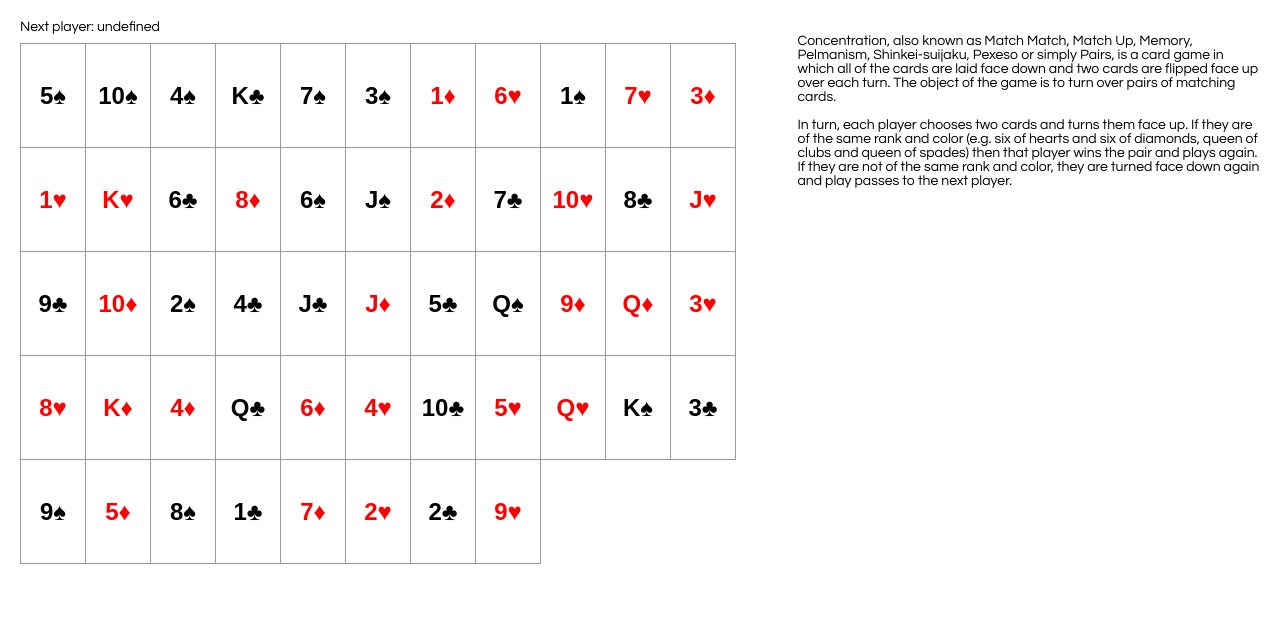
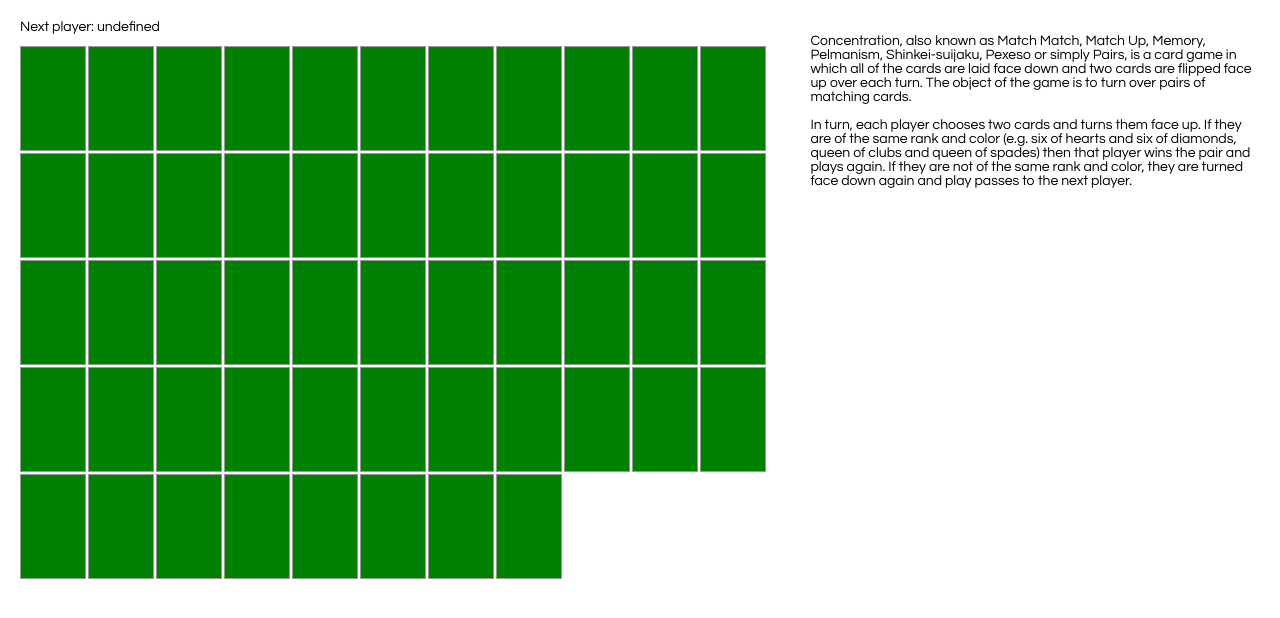
Before and after one commit to doubledoors/concentration, a React app: page / in a window 1280 px wide. Built offline with nearby package versions, Linux system fonts and the light colour scheme.

Commit message:
Progress on card flipping animation

```diff
--- a/public/index.html
+++ b/public/index.html
@@ -19,7 +19,7 @@
       work correctly both with client-side routing and a non-root public URL.
       Learn how to configure a non-root public URL by running `npm run build`.
     -->
-    <title>React App</title>
+    <title>Concentration</title>
   </head>
   <body>
     <noscript>
--- a/src/Card.js
+++ b/src/Card.js
@@ -5,16 +5,23 @@ class Card extends Component {
 
   render() {
 
-    let classes = classNames( this.props.className, {
-        'card': true,
-        'red': this.props.suit === "♥" || this.props.suit === "♦"
+    let buttonClasses = classNames( this.props.className, {
+      'card': true,
+      'flipped': this.props.flipped,
+      'red': this.props.suit === "♥" || this.props.suit === "♦",
+       [`${this.props.suit}`]: true
     } );
 
     return (
-      <button className={classes} onClick={() => this.props.onClick(this.props.id, this.props.suit, this.props.rank)}>
-        <span>{this.props.rank}</span>
-        <span>{this.props.suit}</span>
-      </button>
+      <div className="card-container">
+        <button className={buttonClasses} onClick={() => this.props.onClick(this.props.id, this.props.suit, this.props.rank)}>
+          <figure className="back">
+            <span>{this.props.rank}</span>
+            <span>{this.props.suit}</span>
+          </figure>
+          <figure className="front"></figure>
+        </button>
+      </div>
     );
   }
 }
--- a/src/Deck.js
+++ b/src/Deck.js
@@ -39,8 +39,8 @@ class Deck extends Component {
 
   _shuffleDeck(d) {
     for (let i = d.length; i; i--) {
-        let j = Math.floor(Math.random() * i);
-        [d[i - 1], d[j]] = [d[j], d[i - 1]];
+      let j = Math.floor(Math.random() * i);
+      [d[i - 1], d[j]] = [d[j], d[i - 1]];
     }
   }
 
@@ -55,6 +55,7 @@ class Deck extends Component {
               key={card.id}
               suit={card.suit}
               rank={card.rank}
+              flipped={this.props.isFaceUp}
               onClick={this.props.handleCardClick}
             />
           )}
--- a/src/Game.css
+++ b/src/Game.css
@@ -26,20 +26,57 @@ ol, ul {
   margin-bottom: 10px;
 }
 
+.card-container{
+  position: relative;
+  height: 105px;
+  width: 66px;
+  margin-right: 2px;
+  margin-top: 2px;
+  float: left;
+  perspective: 800px;
+}
+
 .card {
-  /*display: none;*/
+  position: absolute;
   background: #fff;
+  font-size: 20px;
+  font-weight: bold;
+  padding: 0;
+  height: 100%;
+  width: 100%;
+  transform-style: preserve-3d;
+  transition: transform 1s;
   border: 1px solid #999;
-  float: left;
-  font-size: 24px;
-  font-weight: bold;
-  line-height: 34px;
-  height: 105px;
-  margin-right: -1px;
-  margin-top: -1px;
-  padding: 0;
-  text-align: center;
-  width: 66px;
+}
+
+.card figure {
+  margin: 0;
+  display: block;
+  position: absolute;
+  top: 0;
+  width: 100%;
+  height: 100%;
+  backface-visibility: hidden;
+}
+
+.card figure span {
+  display: block;
+  line-height: 6px;
+  padding: 14px 0 0 8px;
+  text-align: left;
+}
+
+.card .back {
+  background: #fff;
+  transform: rotateY( 180deg );
+}
+
+.card .front {
+  background: green;
+}
+
+.card.flipped {
+  transform: rotateY( 180deg );
 }
 
 .red span{
--- a/src/Game.js
+++ b/src/Game.js
@@ -1,3 +1,4 @@
+/*eslint no-mixed-operators: "off"*/
 import React, { Component } from 'react';
 import Deck from './Deck';
 import './Game.css';
@@ -6,37 +7,33 @@ class Game extends Component {
   constructor() {
     super();
     this.state = {
-      activeCards: []
+      selectedCards: []
     };
     this._handleCardClick = this._handleCardClick.bind(this);
   }
 
   _handleCardClick(id, suit, rank){
-    this.setState({activeCards: this.state.activeCards.concat([{id, suit, rank}])}, this._evaluatePicks);
-  }
-
-  _evaluateColourMatch(a, b){
-
-    if((a === "♥" || a === "♦") && (b === "♥" || b === "♦") || (a === "♣" || a === "♠") && (b === "♣" || b === "♠")) {
-      return true;
-    }
-
+    this.setState({selectedCards: this.state.selectedCards.concat([{id, suit, rank}])}, this._evaluatePicks);
   }
 
   _evaluatePicks(){
+    if(this.state.selectedCards.length >= 2){
 
-    if(this.state.activeCards.length >= 2){
-
-      let firstPick = this.state.activeCards[0];
-      let secondPick = this.state.activeCards[1];
+      let firstPick = this.state.selectedCards[0];
+      let secondPick = this.state.selectedCards[1];
 
       if (firstPick.rank === secondPick.rank && this._evaluateColourMatch(firstPick.suit, secondPick.suit) ){
         console.log('match');
       }
 
-      this.setState({activeCards: []});
+      this.setState({selectedCards: []});
     }
+  }
 
+  _evaluateColourMatch(a, b){
+    if((a === "♥" || a === "♦") && (b === "♥" || b === "♦") || (a === "♣" || a === "♠") && (b === "♣" || b === "♠")) {
+      return true;
+    }
   }
 
   render() {
@@ -46,7 +43,7 @@ class Game extends Component {
       <div className="game">
         <div className="game-board">
           <div className="status">{status}</div>
-          <Deck shuffled={true} handleCardClick={this._handleCardClick}/>
+          <Deck shuffled={true} handleCardClick={this._handleCardClick} isFaceUp={false}/>
         </div>
         <div className="game-info">
           <div>
```
